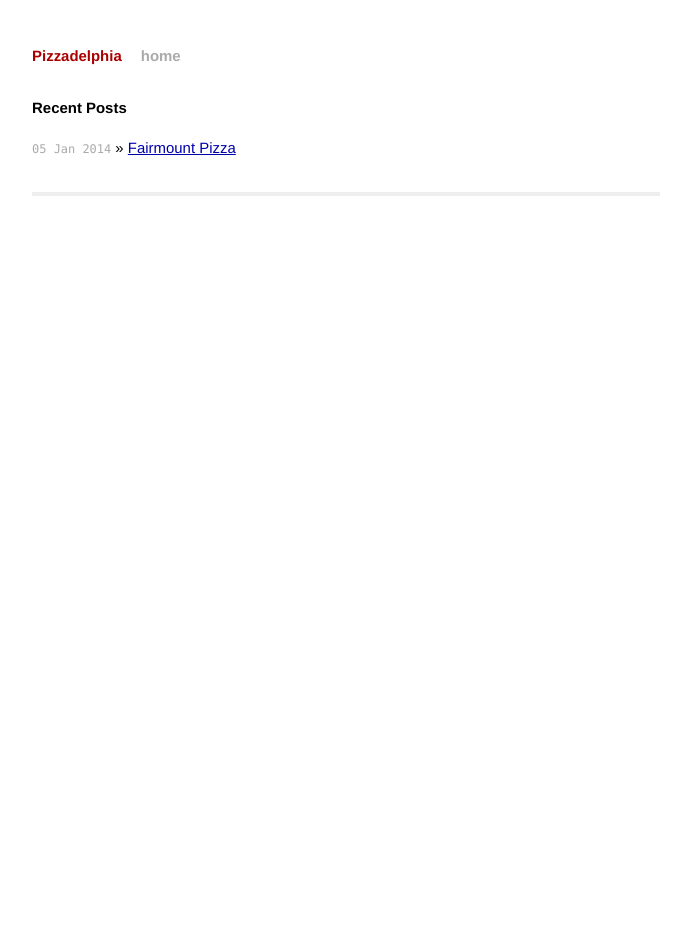
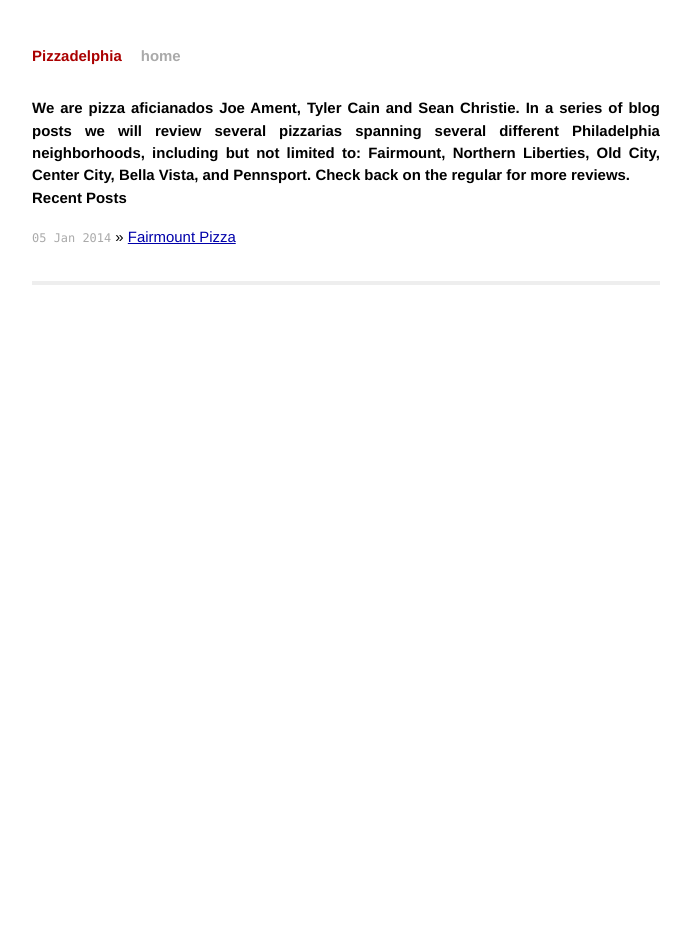
Before and after one commit to jdament/jdament.github.io, a Jekyll site: the page built from index.html, in a window 1280 px wide. Shown: the whole page, without its empty margins (294-985 px from the left). Built offline with Jekyll 4.4.1, drawn with Linux system fonts in a browser that asks for light colours; Markdown is read by kramdown in place of the engine named in the settings.

Commit message:
add home page content

```diff
--- a/index.html
+++ b/index.html
@@ -4,6 +4,7 @@
 ---
 
 <div id="home">
+	<h2>We are pizza aficianados Joe Ament, Tyler Cain and Sean Christie. In a series of blog posts we will review several pizzarias spanning several different Philadelphia neighborhoods, including but not limited to: Fairmount, Northern Liberties, Old City, Center City, Bella Vista, and Pennsport. Check back on the regular for more reviews. </h2>
   <h1>Recent Posts</h1>
   <ul class="posts">
     {% for post in site.posts %}
```
